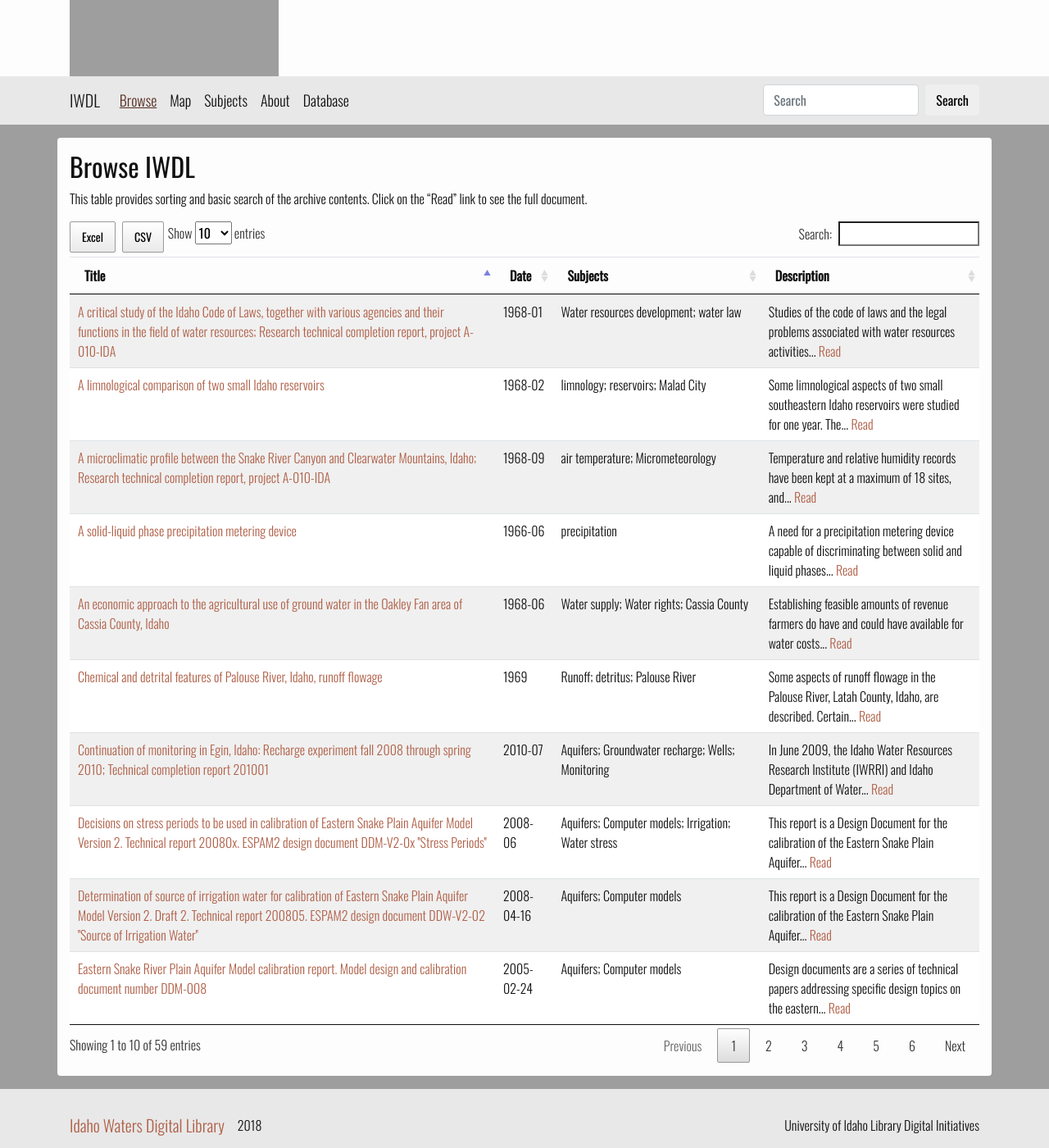
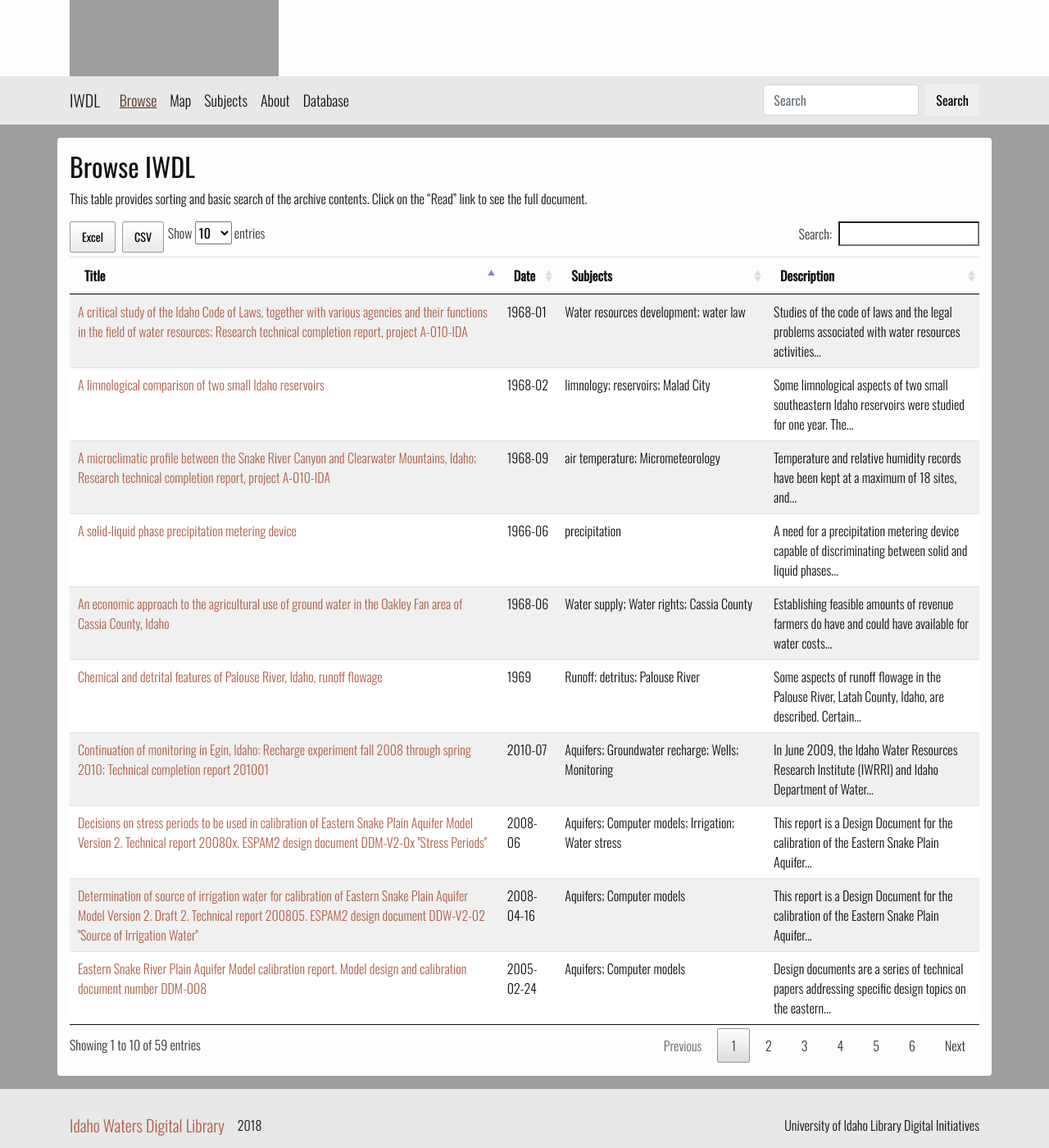
Before and after one commit to uidaholib/iwdl_source, a Jekyll site: the page built from table.md, in a window 1280 px wide and 1400 px high, scrolled down 306 px. Shown: the whole window at 82% size. Built offline with Jekyll 4.4.1, drawn with Linux system fonts in a browser that asks for light colours.

Commit message:
tweak layouts

```diff
--- a/_layouts/map.html
+++ b/_layouts/map.html
@@ -3,7 +3,7 @@
 ---
 
 <style>
-    #map { height: 650px; z-index: 98; }
+    #map { height: 750px; z-index: 98; }
     .leaflet-popup-content img { max-width: 100%;}
     b { font-weight: bold; }
 </style>
--- a/table.md
+++ b/table.md
@@ -23,10 +23,10 @@
     <tbody>
 {% for item in items %}
         <tr>
-            <td scope="row"><a href="{{ site.baseurl }}/docs/{{ item.resource-identifier | downcase }}.html">{{ item.title }}</a></td>
+            <td scope="row"><a href="{{ "/docs/" | absolute_url | append: item.resource-identifier | append: ".html" }}">{{ item.title }}</a></td>
             <td>{{ item.date }}</td>
             <td>{{ item.subject }}</td>
-            <td>{{ item.description | truncatewords: 15 }} <a href="{{ site.baseurl }}/docs/{{ item.resource-identifier | downcase }}.html">Read</a></td>
+            <td>{{ item.description | truncatewords: 15 }}</td>
         </tr>
 {% endfor %}
     </tbody>
```
Also changed, not shown: docs/notes.md (+2 -5 lines).
